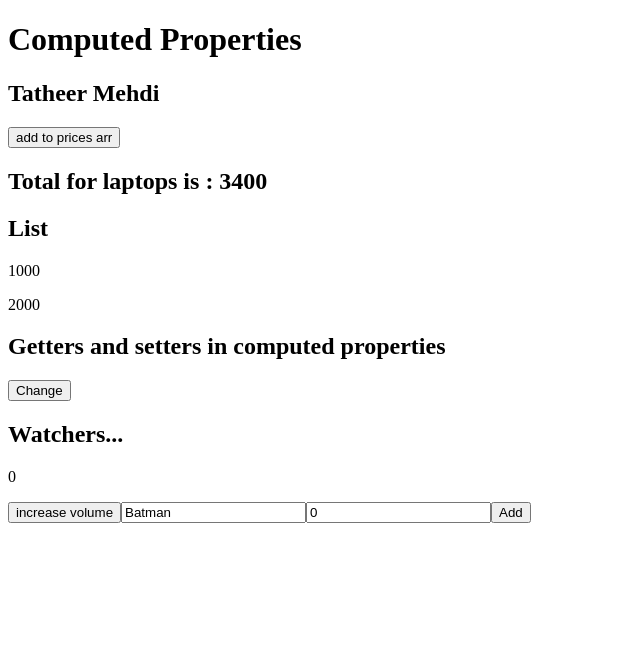
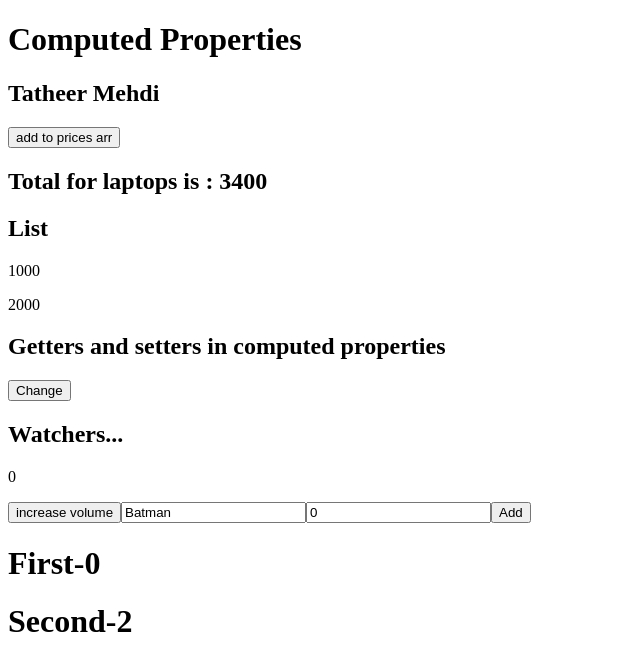
Before and after one commit to codethrx/VueJSKingdom, a Vue app: page / in a window 1280 px wide. Shown: the top 670 px of the page, without its empty margins (0-640 px from the left). Built offline with nearby package versions, Linux system fonts and the light colour scheme.

Commit message:
More..
Components
Props

```diff
--- a/src/App.vue
+++ b/src/App.vue
@@ -1,11 +1,9 @@
+<template>
+  <!-- <Basics counter="0" /> -->
+  <ComputedProps />
+</template>
 <script setup>
 import Basics from "./components/Basics.vue";
 import ComputedProps from "./components/ComputedProperties.vue";
 </script>
-
-<template>
-  <!-- <Basics counter="0" /> -->
-  <ComputedProps />
-</template>
-
 <style scoped></style>
--- a/src/components/ComputedProperties.vue
+++ b/src/components/ComputedProperties.vue
@@ -1,5 +1,6 @@
 <template>
   <h1>Computed Properties</h1>
+
   <h2>{{ fullname }}</h2>
   <button @click="prices.push(50)">add to prices arr</button>
   <h2>Total for laptops is : {{ total }}</h2>
@@ -13,10 +14,14 @@
   <input v-model="movie" />
   <input v-model="movieCreds.movieRating" />
   <button @click="movies.push('Wonder Woman')">Add</button>
+  <FirstComponent title="First" age="0" />
+  <FirstComponent :title="title" :age="age" />
 </template>
 <script>
+import FirstComponent from "./FirstComponent.vue";
 export default {
   name: "ComputedProps",
+  components: { FirstComponent },
   data() {
     return {
       fname: "Tatheer ",
@@ -27,6 +32,8 @@ export default {
       movie: "Batman",
       movieCreds: { movieRating: 0 },
       movies: ["Batman", "Superman"],
+      title: "Second",
+      age: 2,
     };
   },
   methods: {
--- /dev/null
+++ b/src/components/FirstComponent.vue
@@ -0,0 +1,10 @@
+<template>
+  <h1>{{ title }}-{{ age }}</h1>
+</template>
+<script>
+export default {
+  name: "FirstComponent",
+  props: ["title", "age"],
+};
+</script>
+<style></style>
```
